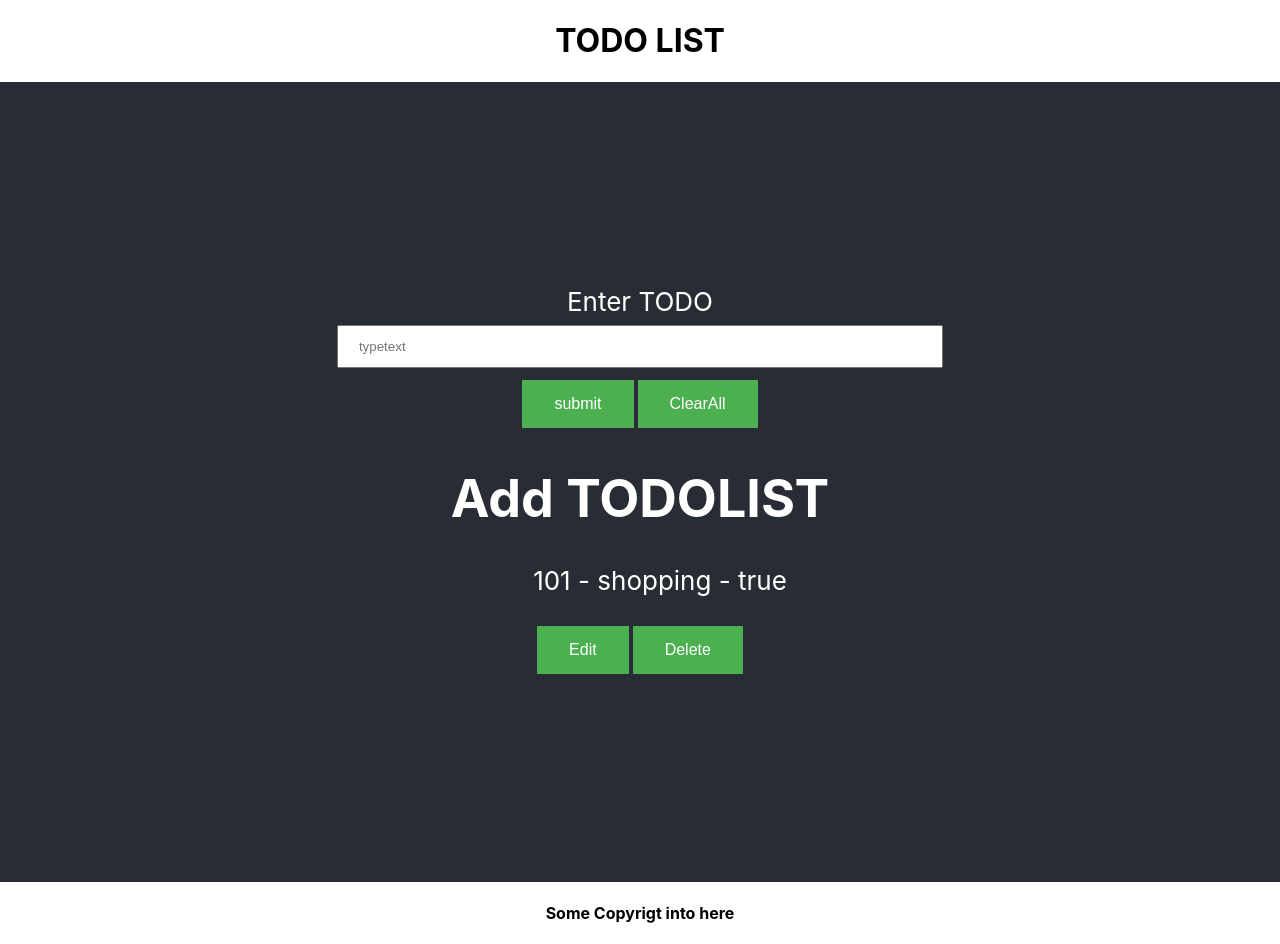
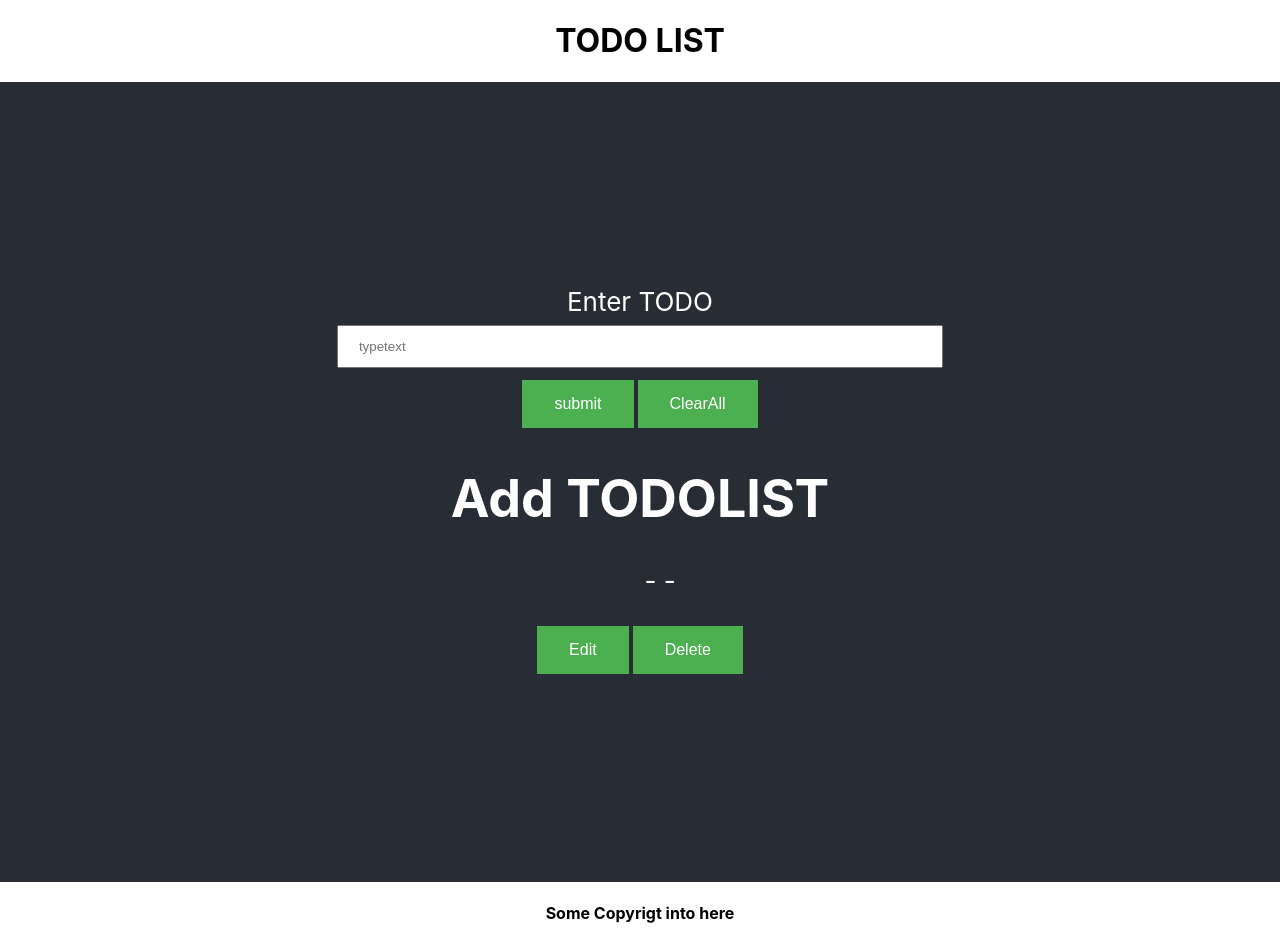
Before and after one commit to Niti1990/todolist, a React (Create React App) app: page / in a window 1280 px wide. Built offline with nearby package versions, Linux system fonts and the light colour scheme.

Commit message:
changes done

```diff
--- a/src/App.js
+++ b/src/App.js
@@ -7,12 +7,19 @@ import Form from './components/Form/Form';
 
 
 function App() {
-const tododata = {
+const tododata = [{
   id: '101',
   title: 'shopping',
   done:'true',
 
+},
+{
+  id: '102',
+  title: 'grocery',
+  done:'true',
+
 }
+]
 
   return (
     <div className="App">
```
